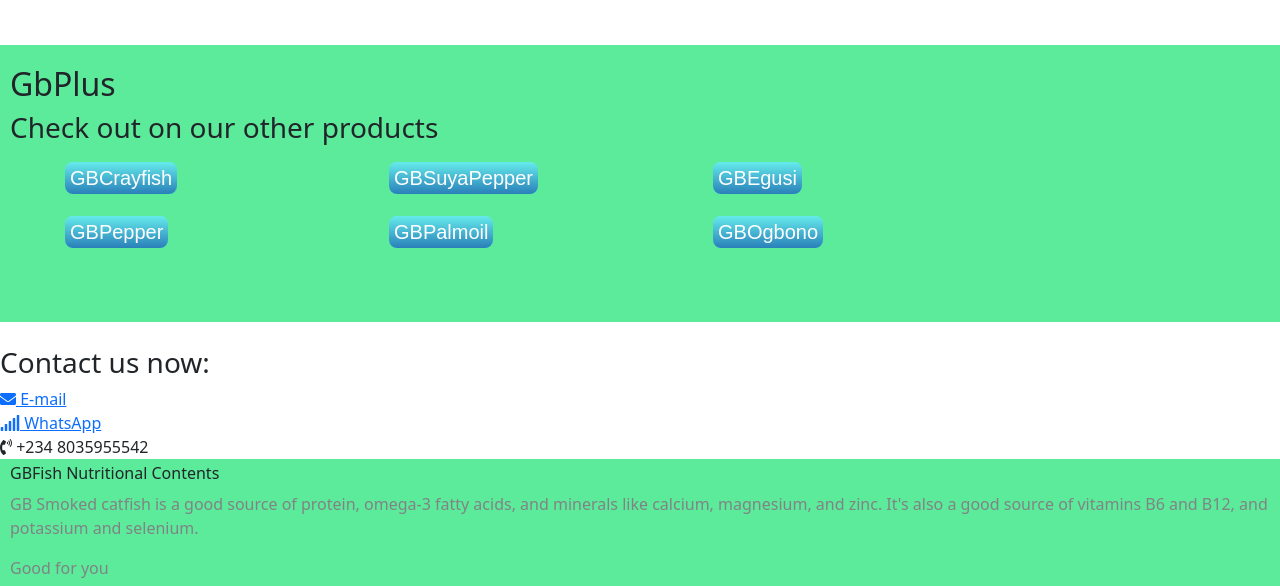
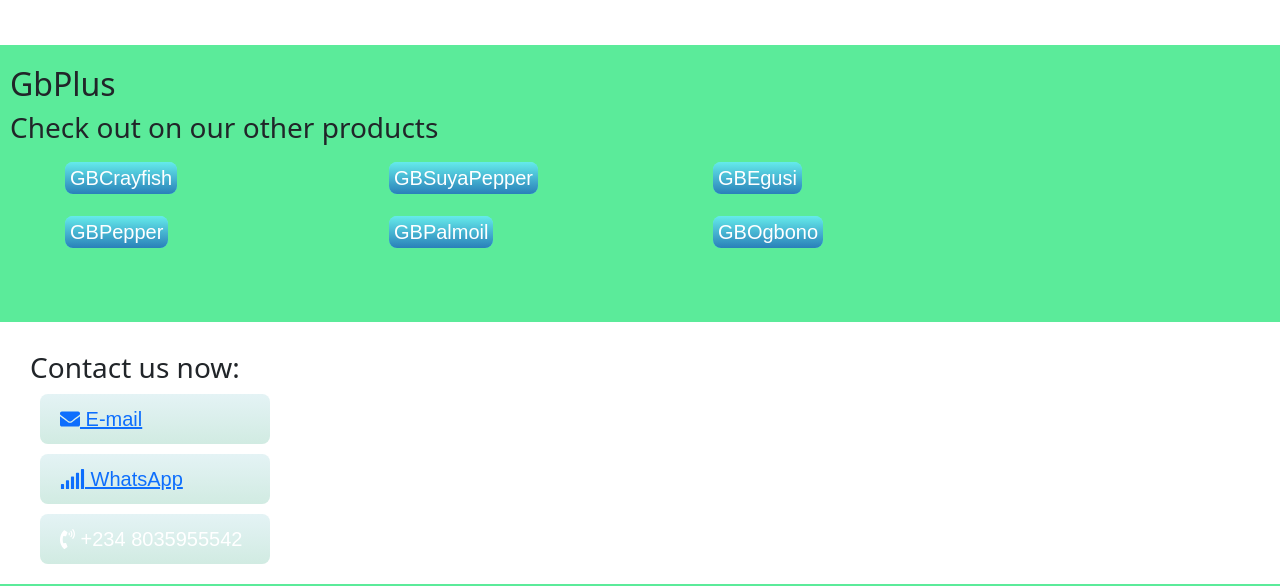
Before and after one commit to oludayo1974/GbFish, a plain HTML site: page index.html in a window 1280 px wide. Shown: the part 2076-2662 px from the top of the page. Drawn offline with nearby package versions, Linux system fonts and the light colour scheme.

Commit message:
Update gbemisola style.css

```diff
--- a/gbemisola style.css
+++ b/gbemisola style.css
@@ -6,6 +6,10 @@ body {
 h4{
 font-family:'Franklin Gothic Medium', 'Arial Narrow', Arial, sans-serif;
 
+}
+
+h5{
+    color: #3498db;
 }
 
 
@@ -47,6 +51,8 @@ p{
 }
 
 .best{
+    font-family: 'Franklin Gothic Medium', 'Arial Narrow', Arial, sans-serif;
+    font-size: 5rem;
     width: 100%;
     background-color: aquamarine;
     padding: 5% 1% 5%;
@@ -206,12 +212,121 @@ p{
     padding:5px;
 }
 
+.email{
+   width:230px;
+   margin:10px;
+}
+
+.email {
+  background: #e4f3f5;
+  background-image: -webkit-linear-gradient(top, #e4f3f5, #d1ebe2);
+  background-image: -moz-linear-gradient(top, #e4f3f5, #d1ebe2);
+  background-image: -ms-linear-gradient(top, #e4f3f5, #d1ebe2);
+  background-image: -o-linear-gradient(top, #e4f3f5, #d1ebe2);
+  background-image: linear-gradient(to bottom, #e4f3f5, #d1ebe2);
+  -webkit-border-radius: 8;
+  -moz-border-radius: 8;
+  border-radius: 8px;
+  font-family: Arial;
+  color: #ffffff;
+  font-size: 20px;
+  padding: 10px 20px 10px 20px;
+  text-decoration: none;
+
+}
+
+.email:hover {
+  background: #3cfc89;
+  background-image: -webkit-linear-gradient(top, #3cfc89, #3498db);
+  background-image: -moz-linear-gradient(top, #3cfc89, #3498db);
+  background-image: -ms-linear-gradient(top, #3cfc89, #3498db);
+  background-image: -o-linear-gradient(top, #3cfc89, #3498db);
+  background-image: linear-gradient(to bottom, #3cfc89, #3498db);
+  text-decoration: none;
+}
+
+.phone{
+    width:230px;
+   margin:10px;
+}
+
+.phone {
+  background: #e4f3f5;
+  background-image: -webkit-linear-gradient(top, #e4f3f5, #d1ebe2);
+  background-image: -moz-linear-gradient(top, #e4f3f5, #d1ebe2);
+  background-image: -ms-linear-gradient(top, #e4f3f5, #d1ebe2);
+  background-image: -o-linear-gradient(top, #e4f3f5, #d1ebe2);
+  background-image: linear-gradient(to bottom, #e4f3f5, #d1ebe2);
+  -webkit-border-radius: 8;
+  -moz-border-radius: 8;
+  border-radius: 8px;
+  font-family: Arial;
+  color: #ffffff;
+  font-size: 20px;
+  padding: 10px 20px 10px 20px;
+  text-decoration: none;
+
+}
+
+.phone:hover {
+  background: #3cfc89;
+  background-image: -webkit-linear-gradient(top, #3cfc89, #3498db);
+  background-image: -moz-linear-gradient(top, #3cfc89, #3498db);
+  background-image: -ms-linear-gradient(top, #3cfc89, #3498db);
+  background-image: -o-linear-gradient(top, #3cfc89, #3498db);
+  background-image: linear-gradient(to bottom, #3cfc89, #3498db);
+  text-decoration: none;
+}
+
+.whatsapp{
+        width:230px;
+        margin:10px;
+}
+
+.whatsapp {
+  background: #e4f3f5;
+  background-image: -webkit-linear-gradient(top, #e4f3f5, #d1ebe2);
+  background-image: -moz-linear-gradient(top, #e4f3f5, #d1ebe2);
+  background-image: -ms-linear-gradient(top, #e4f3f5, #d1ebe2);
+  background-image: -o-linear-gradient(top, #e4f3f5, #d1ebe2);
+  background-image: linear-gradient(to bottom, #e4f3f5, #d1ebe2);
+  -webkit-border-radius: 8;
+  -moz-border-radius: 8;
+  border-radius: 8px;
+  font-family: Arial;
+  color: #ffffff;
+  font-size: 20px;
+  padding: 10px 20px 10px 20px;
+  text-decoration: none;
+
+
+}
+
+.whatsapp:hover {
+  background: #3cfc89;
+  background-image: -webkit-linear-gradient(top, #3cfc89, #3498db);
+  background-image: -moz-linear-gradient(top, #3cfc89, #3498db);
+  background-image: -ms-linear-gradient(top, #3cfc89, #3498db);
+  background-image: -o-linear-gradient(top, #3cfc89, #3498db);
+  background-image: linear-gradient(to bottom, #3cfc89, #3498db);
+  text-decoration: none;
+}
+
 .contents{
     background-color: #5beb9a;
     padding: 5px 10px;
 }
 
 .ipw{
-    width:5px;
+    width:100%;
+    padding-top: 60px;
 
 }
+
+.tab{
+    margin:20px;
+}
+
+.contact-me{
+ margin:5px 30px 20px 30px;
+}
```
